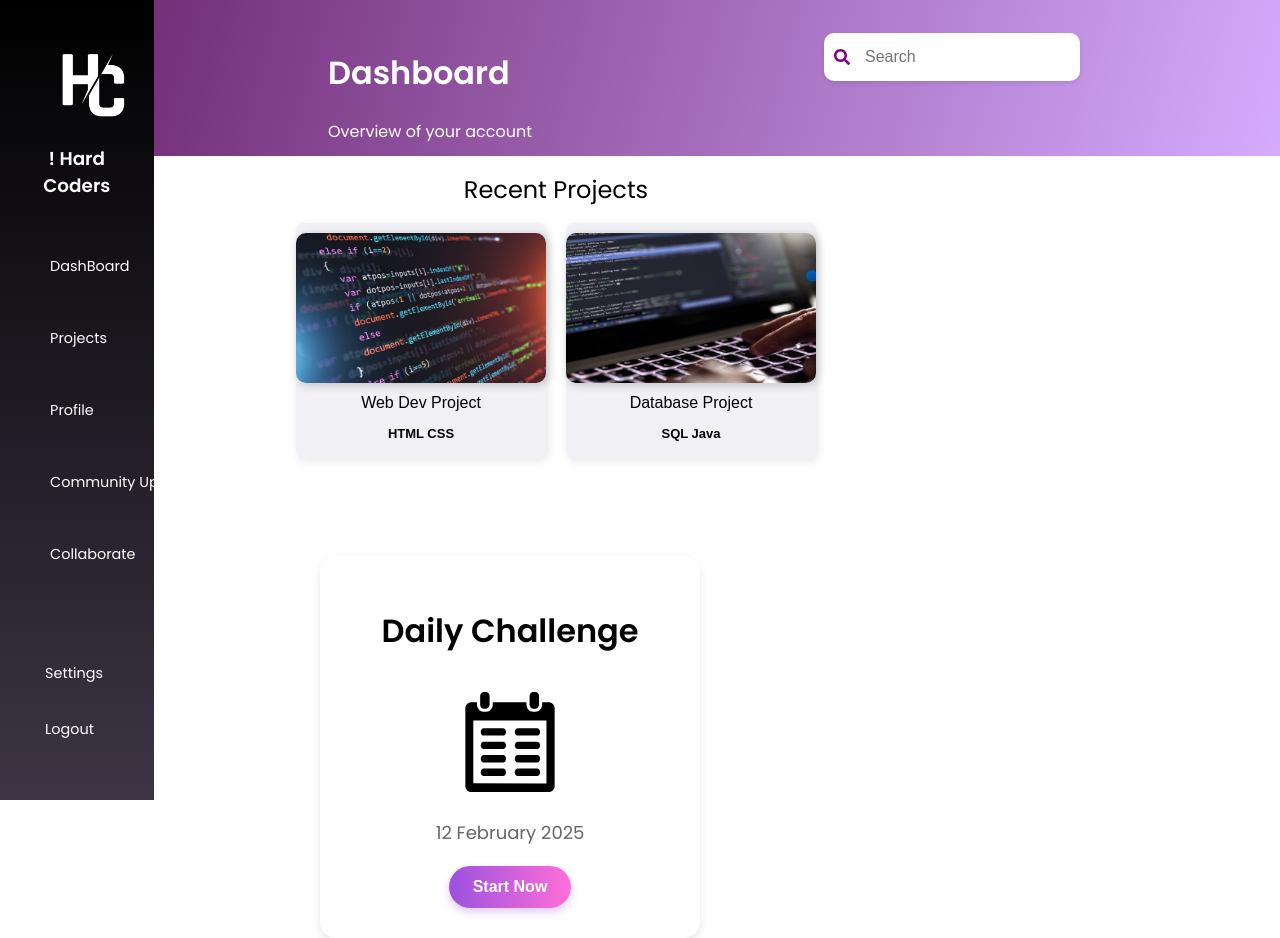
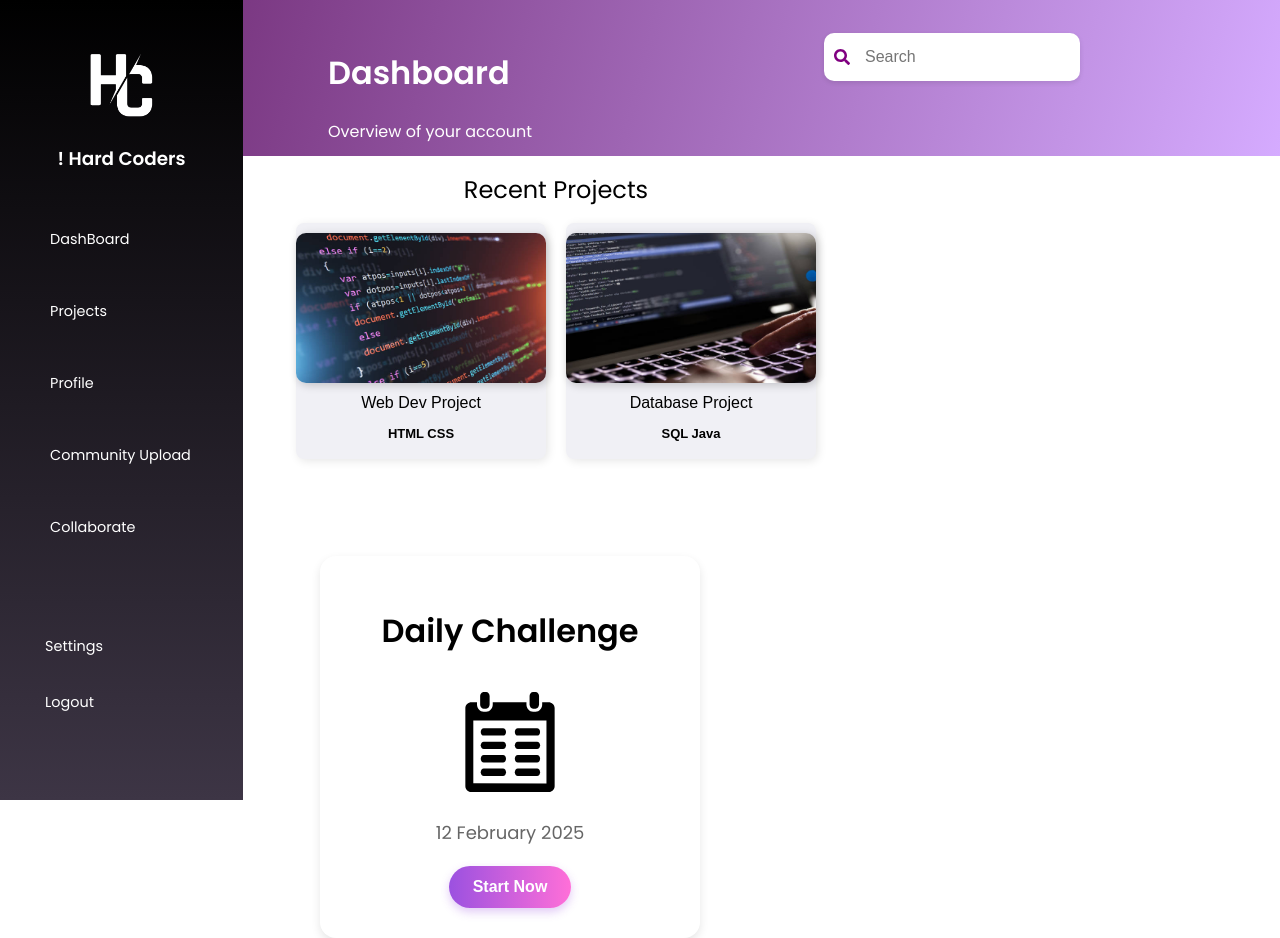
Before and after one commit to eyyt2309/NTUWIT-Hackathon, a React (Vite) app in the folder frontend/: page /dashboard in a window 1280 px wide. Built offline with nearby package versions, Linux system fonts and the light colour scheme; grey boxes are pictures that could not be loaded.

Commit message:
Update Sidebar.css

```diff
--- a/frontend/src/css/Sidebar.css
+++ b/frontend/src/css/Sidebar.css
@@ -2,7 +2,7 @@
   position: fixed;
   top: 0;
   left: 0;
-  width: 12%;
+  width: 19%;
   height: 100vh;
   background: linear-gradient(180deg, #000000, #3d3545);
   display: flex;
```
